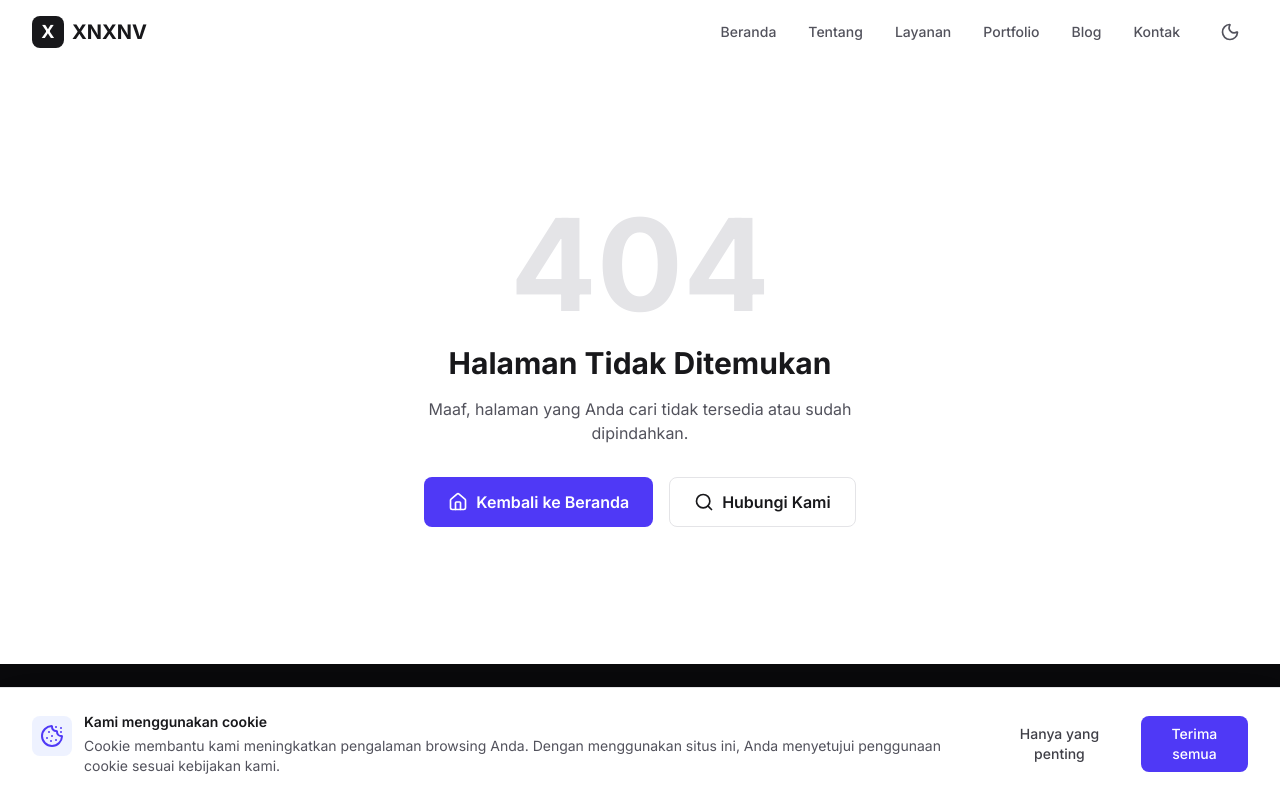
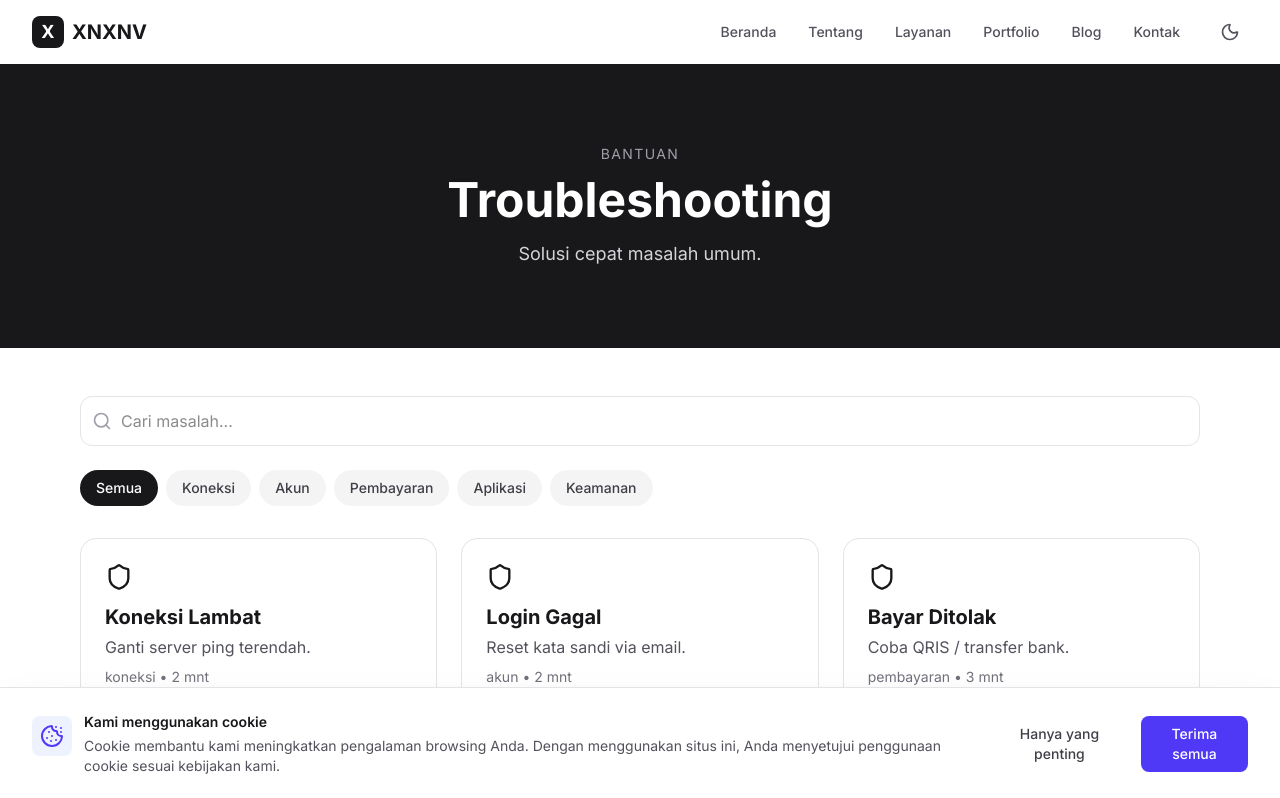
Before and after one commit to aryaapriawann-dev/XNXNV, a Next.js app: page /faq/troubleshooting in a window 1280 px wide. Before the commit this address had no page. Shown: the top 798 px of the page. Built offline with nearby package versions, Linux system fonts and the light colour scheme.

Commit message:
feat(faq): add Troubleshooting page

```diff
--- /dev/null
+++ b/src/app/faq/troubleshooting/page.tsx
@@ -0,0 +1,40 @@
+"use client";
+import { useMemo, useState } from "react";
+import Link from "next/link";
+import { Search, Shield, ChevronRight, Check } from "lucide-react";
+const DATA = [
+  { id: "1", nama: "Koneksi Lambat", desc: "Ganti server ping terendah.", kategori: "koneksi", meta: "2 mnt" },
+  { id: "2", nama: "Login Gagal", desc: "Reset kata sandi via email.", kategori: "akun", meta: "2 mnt" },
+  { id: "3", nama: "Bayar Ditolak", desc: "Coba QRIS / transfer bank.", kategori: "pembayaran", meta: "3 mnt" },
+  { id: "4", nama: "Aplikasi Crash", desc: "Hapus cache & update.", kategori: "aplikasi", meta: "5 mnt" },
+  { id: "5", nama: "DNS Bocor", desc: "Aktifkan kill-switch.", kategori: "keamanan", meta: "1 mnt" }
+];
+const CATS = [{ id: "all", label: "Semua" }, { id: "koneksi", label: "Koneksi" }, { id: "akun", label: "Akun" }, { id: "pembayaran", label: "Pembayaran" }, { id: "aplikasi", label: "Aplikasi" }, { id: "keamanan", label: "Keamanan" }] as const;
+export default function Page() {
+  const [q, setQ] = useState(""); const [cat, setCat] = useState<string>("all");
+ const f = useMemo(() => DATA.filter((x) =>( (cat === "all" || x.kategori === cat) && (x.nama + " " + x.desc).toLowerCase().includes(q.toLowerCase()))), [q, cat]);
+  return (
+    <div className="flex flex-col min-h-screen">
+      <section className="py-20 bg-zinc-900 text-white text-center"><div className="max-w-4xl mx-auto px-4">
+        <p className="text-sm uppercase tracking-widest text-zinc-400 mb-3">Bantuan</p>
+        <h1 className="text-4xl sm:text-5xl font-bold mb-4">Troubleshooting</h1>
+        <p className="text-lg text-zinc-300">Solusi cepat masalah umum.</p></div></section>
+      <section className="py-12 bg-white dark:bg-slate-950"><div className="max-w-6xl mx-auto px-4">
+        <div className="relative mb-6"><Search className="absolute left-3 top-1/2 -translate-y-1/2 h-5 w-5 text-zinc-400" />
+          <input value={q} onChange={(e) => setQ(e.target.value)} placeholder="Cari masalah..."
+            className="w-full pl-10 pr-4 py-3 rounded-xl border border-zinc-200 dark:border-slate-700 bg-white dark:bg-slate-900 text-zinc-900 dark:text-white" /></div>
+        <div className="flex flex-wrap gap-2 mb-8">{CATS.map((c) => (
+          <button key={c.id} onClick={() => setCat(c.id)} className={`px-4 py-2 rounded-full text-sm font-medium transition-colors ${cat === c.id ? "bg-zinc-900 text-white dark:bg-white dark:text-zinc-900" : "bg-zinc-100 text-zinc-700 dark:bg-slate-800 dark:text-zinc-300"}`}>{c.label}</button>))}</div>
+        <div className="grid grid-cols-1 md:grid-cols-2 lg:grid-cols-3 gap-6">{f.map((x) => (
+          <div key={x.id} className="p-6 rounded-2xl border border-zinc-200 dark:border-slate-800 bg-white dark:bg-slate-900">
+            <Shield className="h-7 w-7 text-zinc-900 dark:text-white mb-3" />
+            <h2 className="text-xl font-bold text-zinc-900 dark:text-white mb-1">{x.nama}</h2>
+            <p className="text-zinc-600 dark:text-zinc-400">{x.desc}</p>
+            <p className="text-sm text-zinc-500 mt-2">{x.kategori} • {x.meta}</p>
+          </div>))}</div>
+        {f.length === 0 && <p className="text-center text-zinc-500 py-12">Tidak ada hasil yang cocok.</p>}
+        <div className="flex justify-center mt-12"><Link href="/faq/ask" className="inline-flex items-center gap-2 px-6 py-3 bg-zinc-900 text-white rounded-full font-semibold hover:bg-zinc-700 transition-colors">Tanya Bantuan <ChevronRight className="h-5 w-5" /></Link></div>
+      </div></section>
+    </div>
+  );
+}
```
